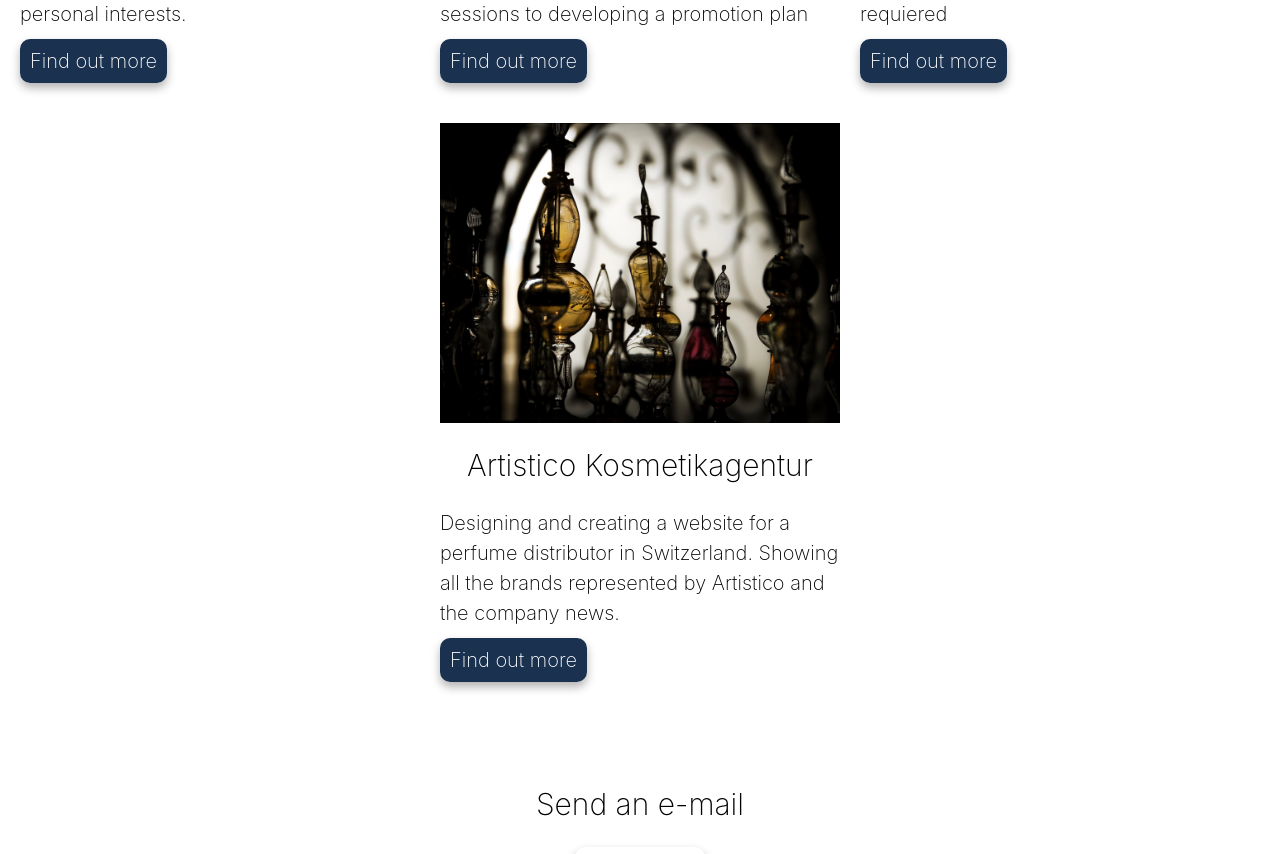
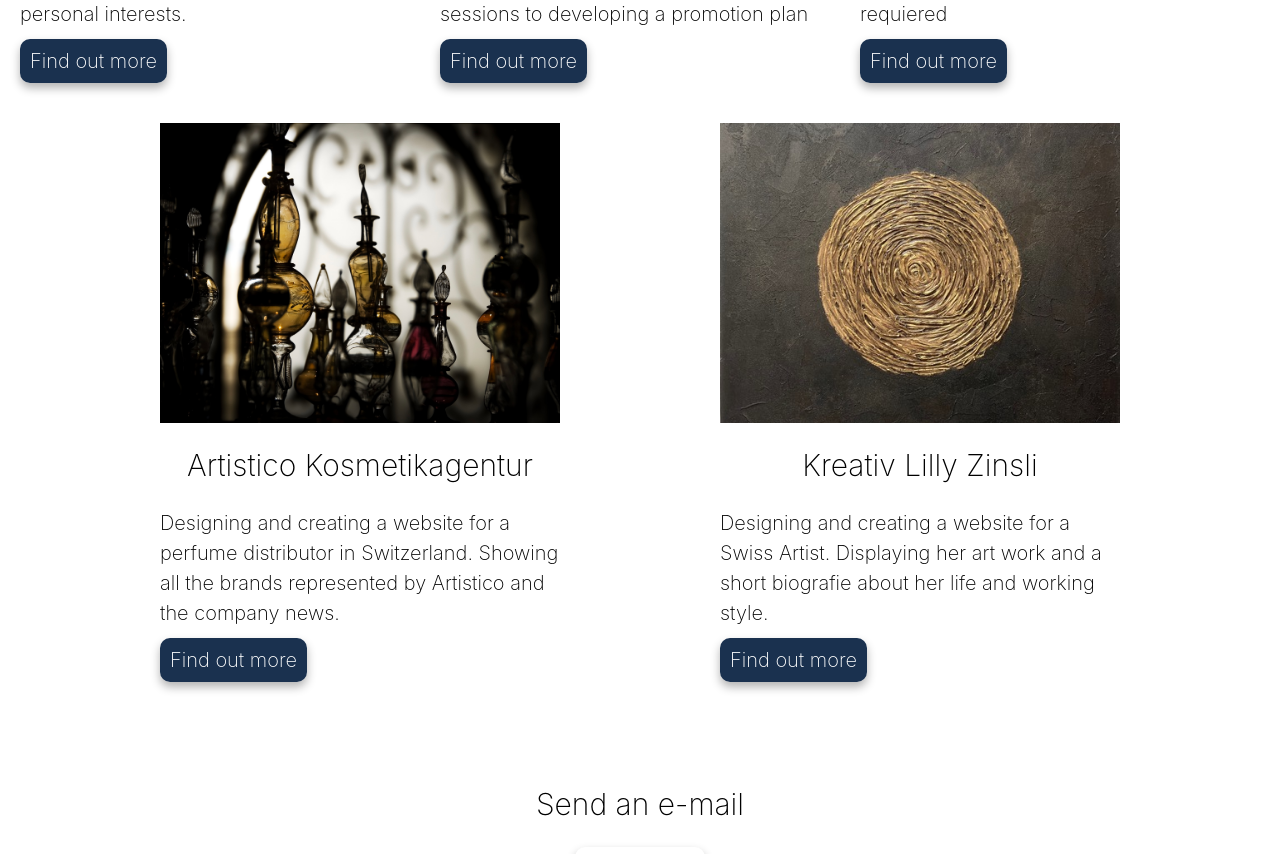
Before and after one commit to SabMc/meegoshcode, a React (Create React App) app: page / in a window 1280 px wide. Shown: the part 2980-3834 px from the top of the page. Built offline with nearby package versions, Linux system fonts and the light colour scheme.

Commit message:
adding kreativ-lillyzinsli to portfolio

```diff
--- a/src/components/Portfolio.js
+++ b/src/components/Portfolio.js
@@ -6,6 +6,7 @@
 import dacfront from "./images/dacfront.jpg";
 import sailingapp from "./images/sailingapp.jpg";
 import artistico from "./images/artistico.jpg";
+import kreativ from "./images/kreativ.jpeg";
 
 function Portfolio() {
   return (
@@ -45,9 +46,17 @@
 
           <Project3
           img={artistico}
-          alt="personal portfolio final project from shecodes workshop responsive"
+          alt="online portfolio for perfume distributor from Switzerland"
           titel="Artistico Kosmetikagentur"
           text="Designing and creating a website for a perfume distributor in Switzerland. Showing all the brands represented by Artistico and the company news."
+          url="https://artistico-kosmetikagentur.ch//"
+
+          />
+          <Project3
+          img={kreativ}
+          alt="personal portfolio final project for Swiss Artist Lilly Zinsli"
+          titel="Kreativ Lilly Zinsli"
+          text="Designing and creating a website for a Swiss Artist. Displaying her art work and a short biografie about her life and working style."
           url="https://artistico-kosmetikagentur.ch//"
 
           />
```
Also changed, not shown: src/components/images/kreativ.jpeg (added).
